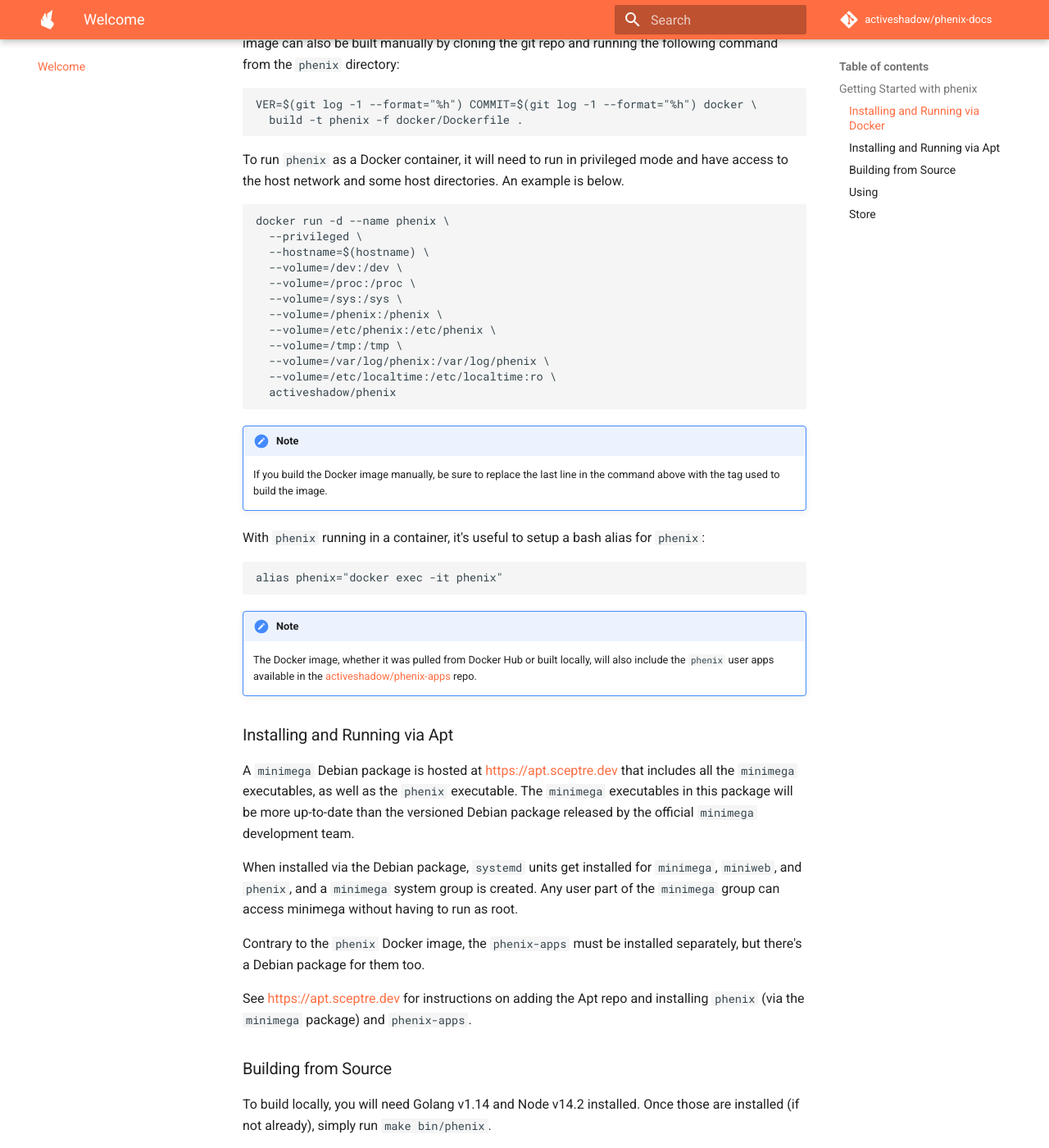
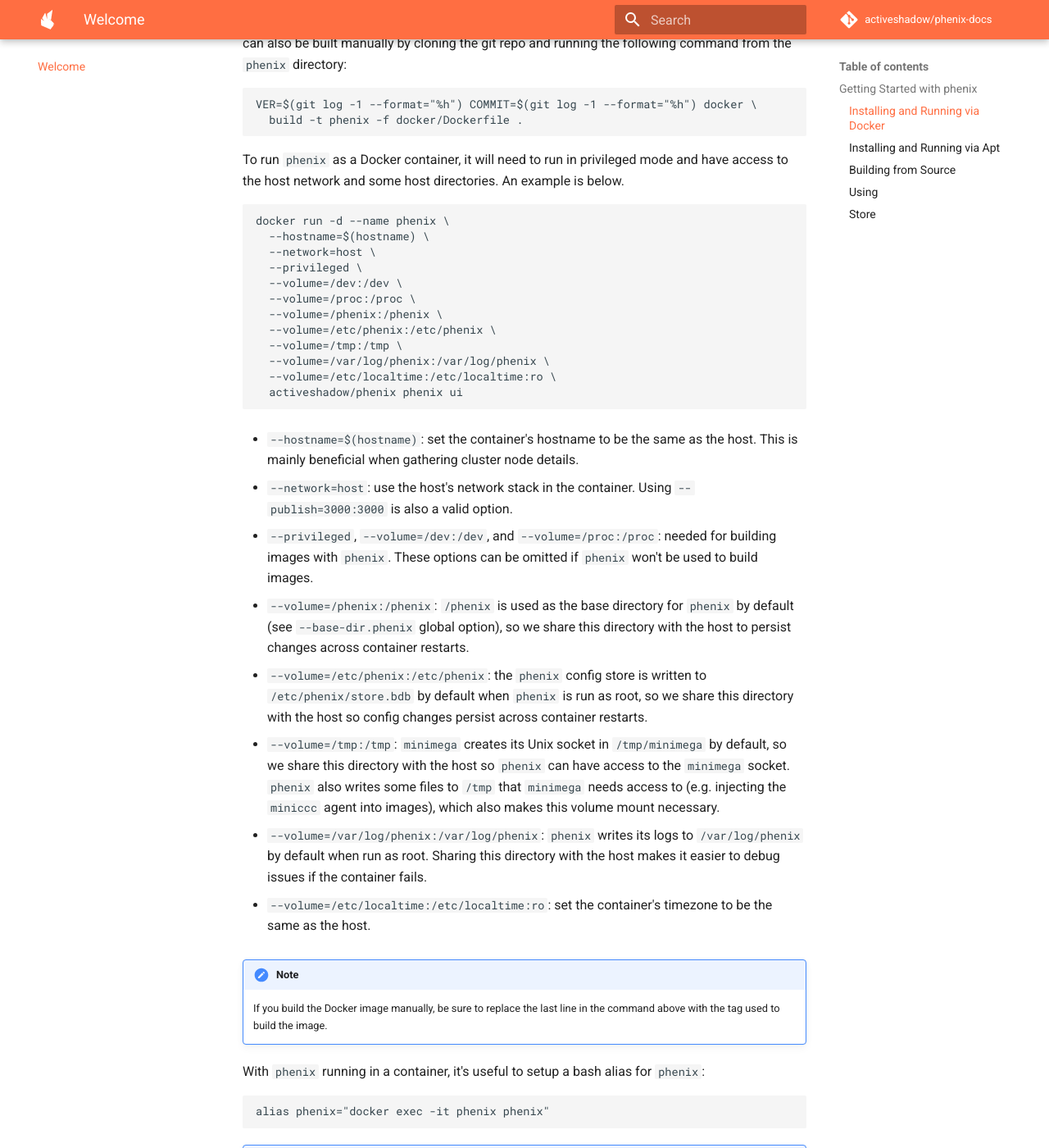
Before and after one commit to sandialabs/sceptre-phenix-docs, an MkDocs documentation site: the page built from src/index.md, in a window 1280 px wide and 1400 px high, scrolled down 587 px. Shown: the whole window at 82% size. Built offline with MkDocs 1.6.1 and Material for MkDocs 9.7.7, drawn with Linux system fonts in a browser that asks for light colours; comment, search, counter and statistics services are not loaded.

Commit message:
Add explanation of options used when running in a Docker container

````diff
--- a/src/index.md
+++ b/src/index.md
@@ -17,9 +17,9 @@ socket.
 ### Installing and Running via Docker
 
 An `activeshadow/phenix` Docker image available from Docker Hub is automatically
-built and tagged as `latest` each time the default `phenix` branch of the git
-repo is updated. A Docker image can also be built manually by cloning the git
-repo and running the following command from the `phenix` directory:
+built and tagged as `latest` each time the default `main` branch of the git repo
+is updated. A Docker image can also be built manually by cloning the git repo
+and running the following command from the `phenix` directory:
 
 ```
 VER=$(git log -1 --format="%h") COMMIT=$(git log -1 --format="%h") docker \
@@ -32,29 +32,60 @@ below.
 
 ```
 docker run -d --name phenix \
+  --hostname=$(hostname) \
+  --network=host \
   --privileged \
-  --hostname=$(hostname) \
   --volume=/dev:/dev \
   --volume=/proc:/proc \
-  --volume=/sys:/sys \
   --volume=/phenix:/phenix \
   --volume=/etc/phenix:/etc/phenix \
   --volume=/tmp:/tmp \
   --volume=/var/log/phenix:/var/log/phenix \
   --volume=/etc/localtime:/etc/localtime:ro \
-  activeshadow/phenix
+  activeshadow/phenix phenix ui
 ```
+
+* `--hostname=$(hostname)`: set the container's hostname to be the same as the
+  host. This is mainly beneficial when gathering cluster node details.
+
+* `--network=host`: use the host's network stack in the container. Using
+  `--publish=3000:3000` is also a valid option.
+
+* `--privileged`, `--volume=/dev:/dev`, and `--volume=/proc:/proc`: needed for
+  building images with `phenix`. These options can be omitted if `phenix` won't
+  be used to build images.
+
+* `--volume=/phenix:/phenix`: `/phenix` is used as the base directory for
+  `phenix` by default (see `--base-dir.phenix` global option), so we share this
+  directory with the host to persist changes across container restarts.
+
+* `--volume=/etc/phenix:/etc/phenix`: the `phenix` config store is written to
+  `/etc/phenix/store.bdb` by default when `phenix` is run as root, so we share
+  this directory with the host so config changes persist across container
+  restarts.
+
+* `--volume=/tmp:/tmp`: `minimega` creates its Unix socket in `/tmp/minimega` by
+  default, so we share this directory with the host so `phenix` can have access
+  to the `minimega` socket. `phenix` also writes some files to `/tmp` that
+  `minimega` needs access to (e.g. injecting the `miniccc` agent into images),
+  which also makes this volume mount necessary.
+
+* `--volume=/var/log/phenix:/var/log/phenix`: `phenix` writes its logs to
+  `/var/log/phenix` by default when run as root. Sharing this directory with the
+  host makes it easier to debug issues if the container fails.
+
+* `--volume=/etc/localtime:/etc/localtime:ro`: set the container's timezone to
+  be the same as the host.
 
 !!! note
     If you build the Docker image manually, be sure to replace the last line in
     the command above with the tag used to build the image.
 
-
 With `phenix` running in a container, it's useful to setup a bash alias for
 `phenix`:
 
 ```
-alias phenix="docker exec -it phenix"
+alias phenix="docker exec -it phenix phenix"
 ```
 
 !!! note
````
Also changed, not shown: docs/index.html (+49 -7 lines), docs/sitemap.xml (+10 -10 lines), docs/search/search_index.json, 1 other file.
